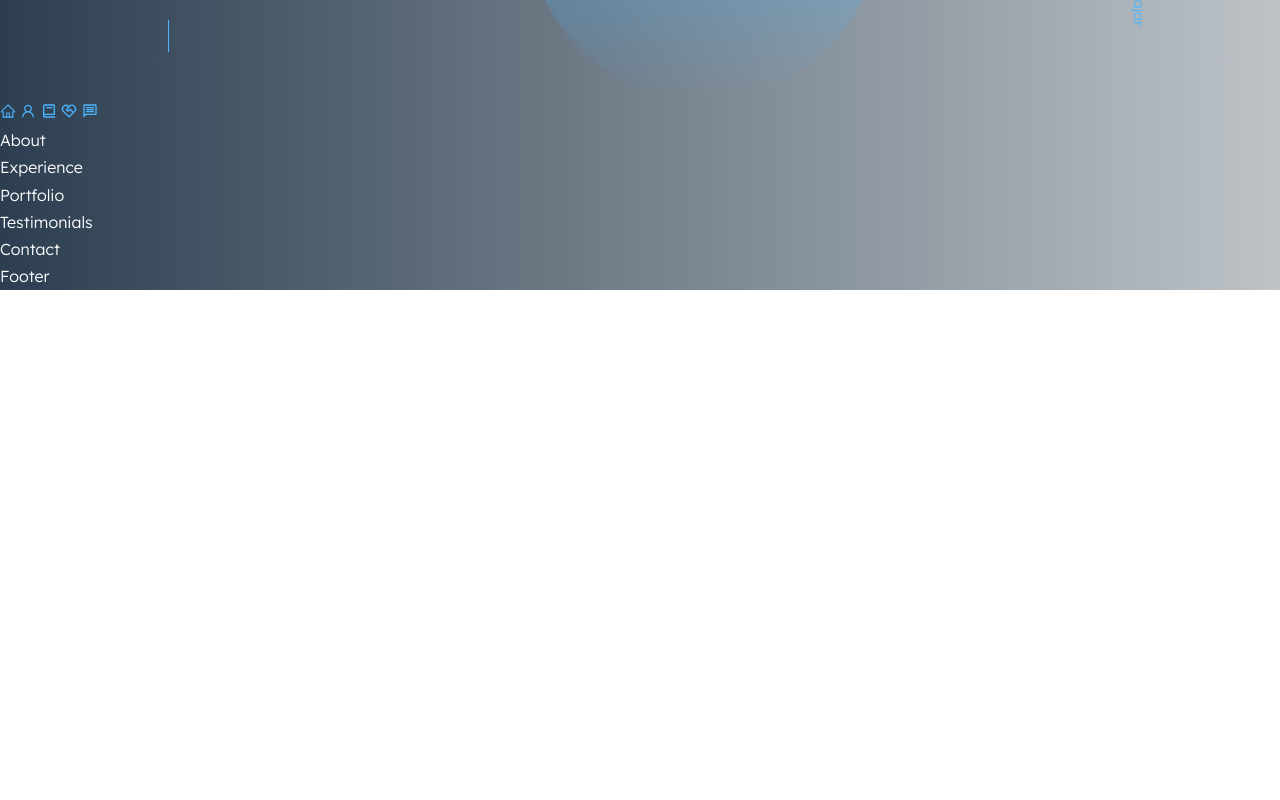
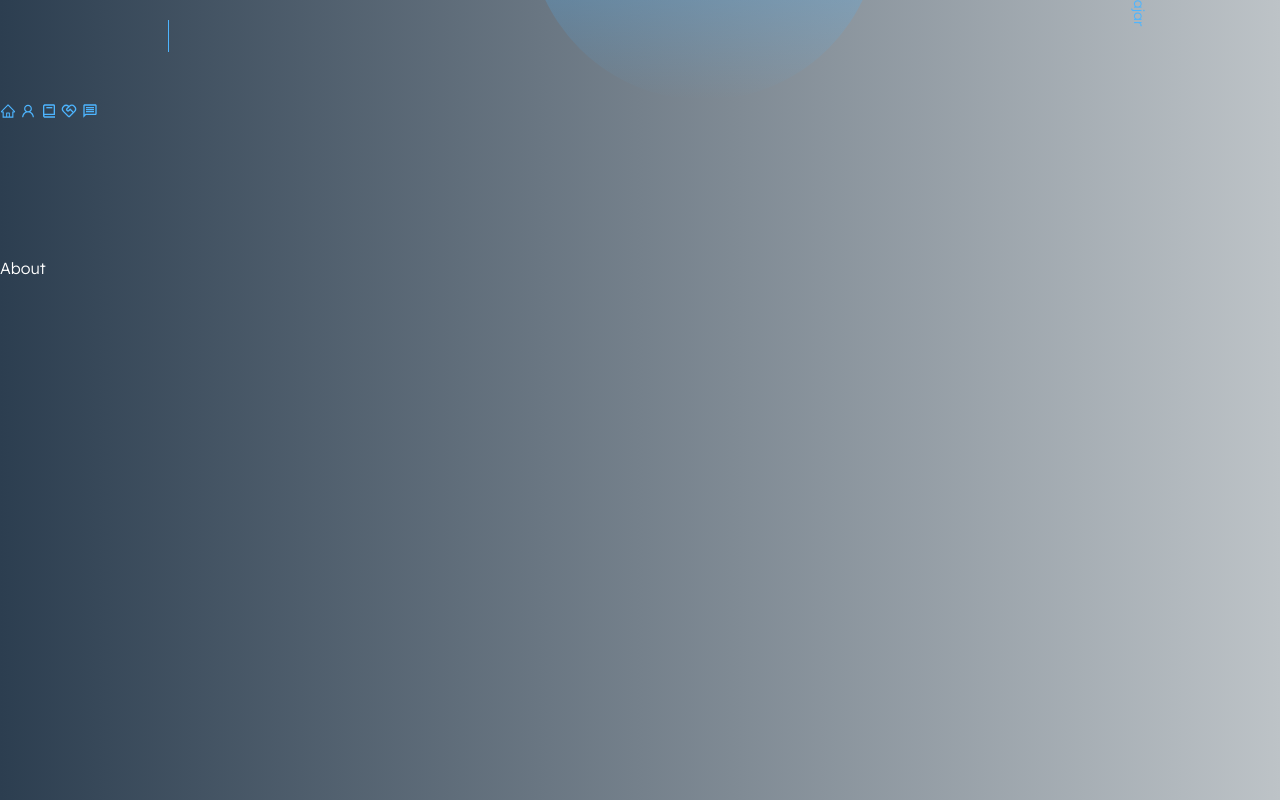
Before and after one commit to noeliamodica/React_ProyectoPortfolioPersonal-, a React (Create React App) app: page / in a window 1280 px wide. Shown: the part 700-1500 px from the top of the page. Before the commit the page ends 990 px from the top, so only its background shows below. Built offline with nearby package versions, Linux system fonts and the light colour scheme.

Commit message:
referencias a los distintos componentes

```diff
--- a/src/App.js
+++ b/src/App.js
@@ -8,6 +8,7 @@
 import Testimonials from './components/testimonials/Testimonials'
 import Contact from './components/contact/Contact'
 import Footer from './components/footer/Footer'
+import Services from './components/services/Services';
 
 function App() {
   return (
@@ -17,6 +18,7 @@
      <About />
      <Experience />
     <Portfolio />
+    <Services />
     <Testimonials />
     <Contact />
     <Footer />
--- a/src/components/about/About.js
+++ b/src/components/about/About.js
@@ -3,7 +3,7 @@
 
 const About = () => {
   return (
-    <div>About</div>
+    <section id='about'> About </section>
   )
 }
 
--- a/src/components/contact/Contact.js
+++ b/src/components/contact/Contact.js
@@ -3,7 +3,7 @@
 
 const Contact = () => {
   return (
-    <div>Contact</div>
+    <section id='contact'> Contact </section>
   )
 }
 
--- a/src/components/experience/Experience.js
+++ b/src/components/experience/Experience.js
@@ -3,7 +3,7 @@
 
 const Experience = () => {
   return (
-    <div>Experience</div>
+    <section id='experience'> Experience </section>
   )
 }
 
--- a/src/components/portfolio/Portfolio.js
+++ b/src/components/portfolio/Portfolio.js
@@ -4,7 +4,7 @@
 
 const Portfolio = () => {
   return (
-    <div>Portfolio</div>
+    <section id='portfolio'> Portfolio </section>
   )
 }
 
--- /dev/null
+++ b/src/components/services/Services.js
@@ -0,0 +1,9 @@
+import React from 'react'
+
+const Services = () => {
+  return (
+    <section id='services'> Services </section>
+  )
+}
+
+export default Services
--- a/src/components/testimonials/Testimonials.js
+++ b/src/components/testimonials/Testimonials.js
@@ -3,7 +3,7 @@
 
 const Testimonials = () => {
   return (
-    <div>Testimonials</div>
+    <section id='testimonials'> Testimonials </section>
   )
 }
 
--- a/src/index.css
+++ b/src/index.css
@@ -66,6 +66,7 @@
 
 section{
   margin-top: 8rem;
+  height: 100vh;
 }
 
 section > h2, section > h5{
```
Also changed, not shown: src/components/services/Services.css (added).
